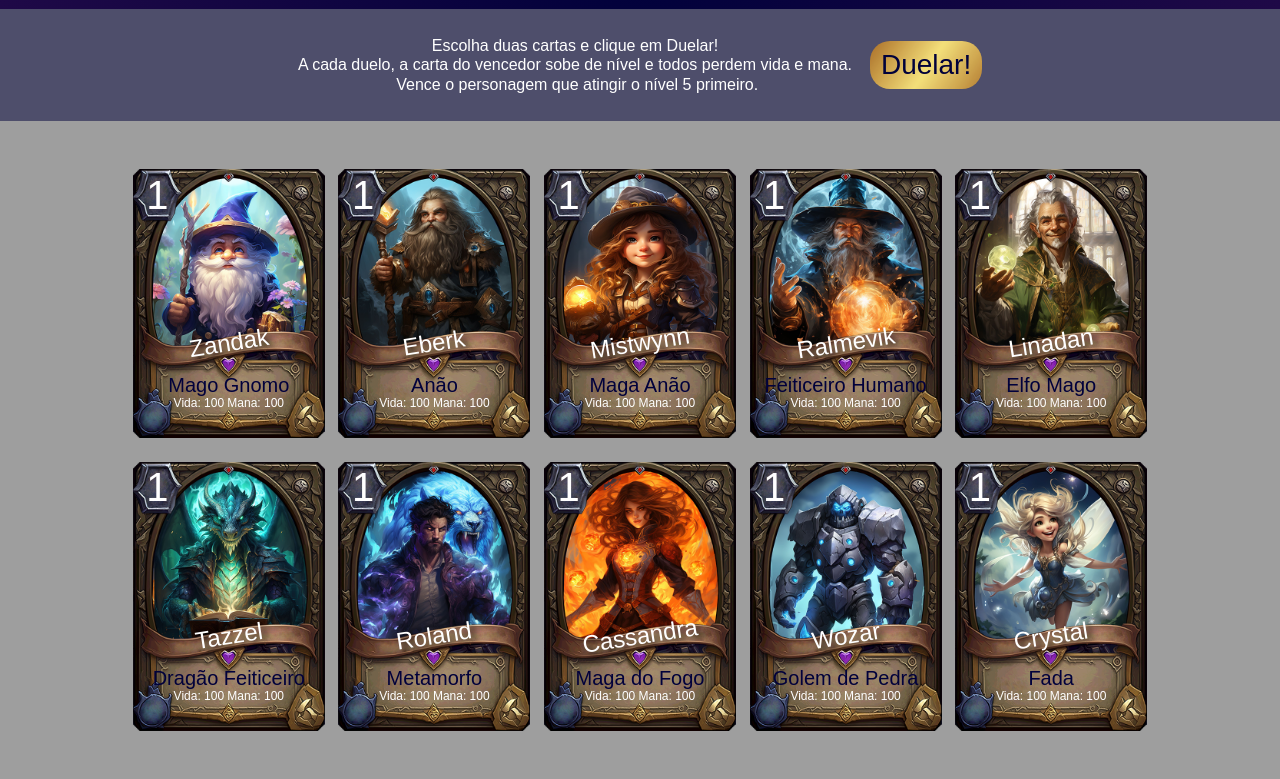
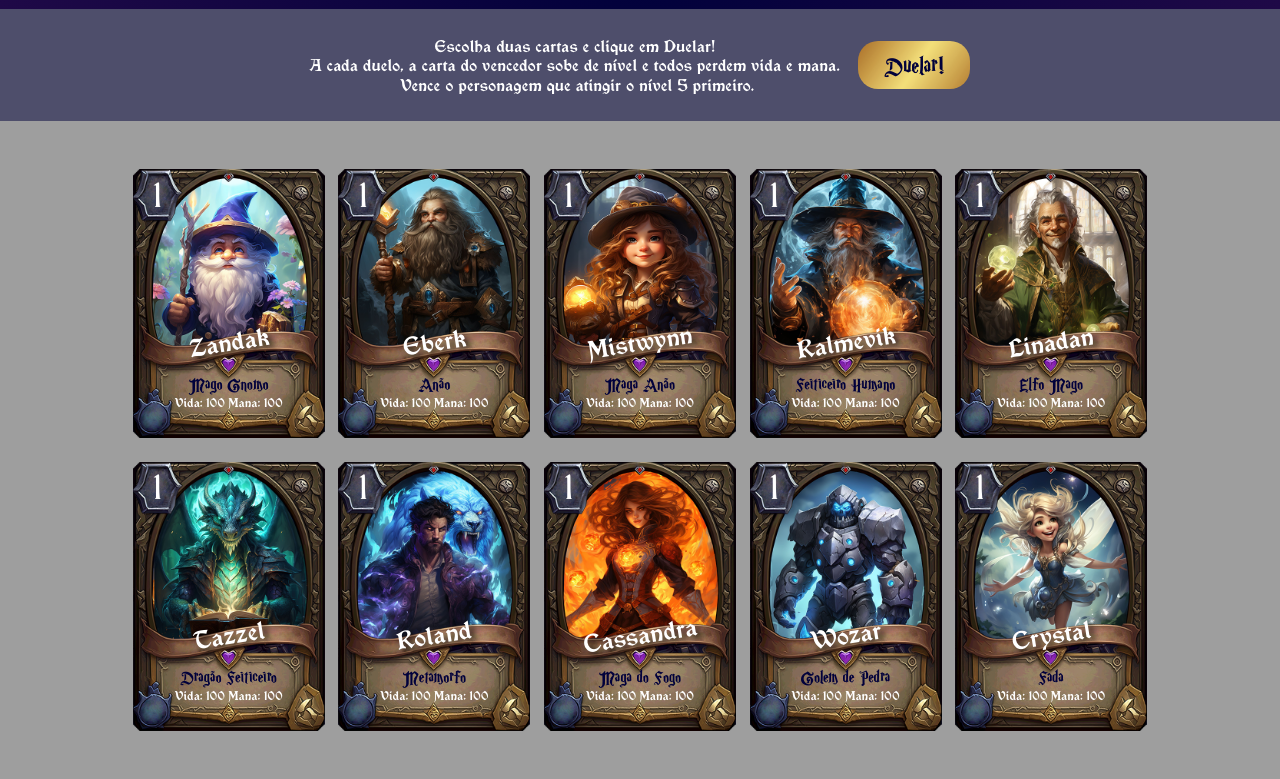
Before and after one commit to natcurti/the-secret-kingdom, a plain HTML site: page index.html in a window 1280 px wide. Shown: the part 71-850 px from the top of the page. Drawn offline with Linux system fonts and the light colour scheme; the site is published under a folder, as on GitHub Pages, so addresses that start at the root find nothing.

Commit message:
Fixes font-face path

```diff
--- a/assets/styles/global.css
+++ b/assets/styles/global.css
@@ -2,12 +2,12 @@
 
 @font-face {
     font-family: 'vinque';
-    src: url('/assets/vinque-font.otf');
+    src: url(../vinque-font.otf);
 }
 
 @font-face {
     font-family: 'magic-school';
-    src: url('/assets/magic-school-one.ttf');
+    src: url(../magic-school-one.ttf);
 }
 
 :root{
```
